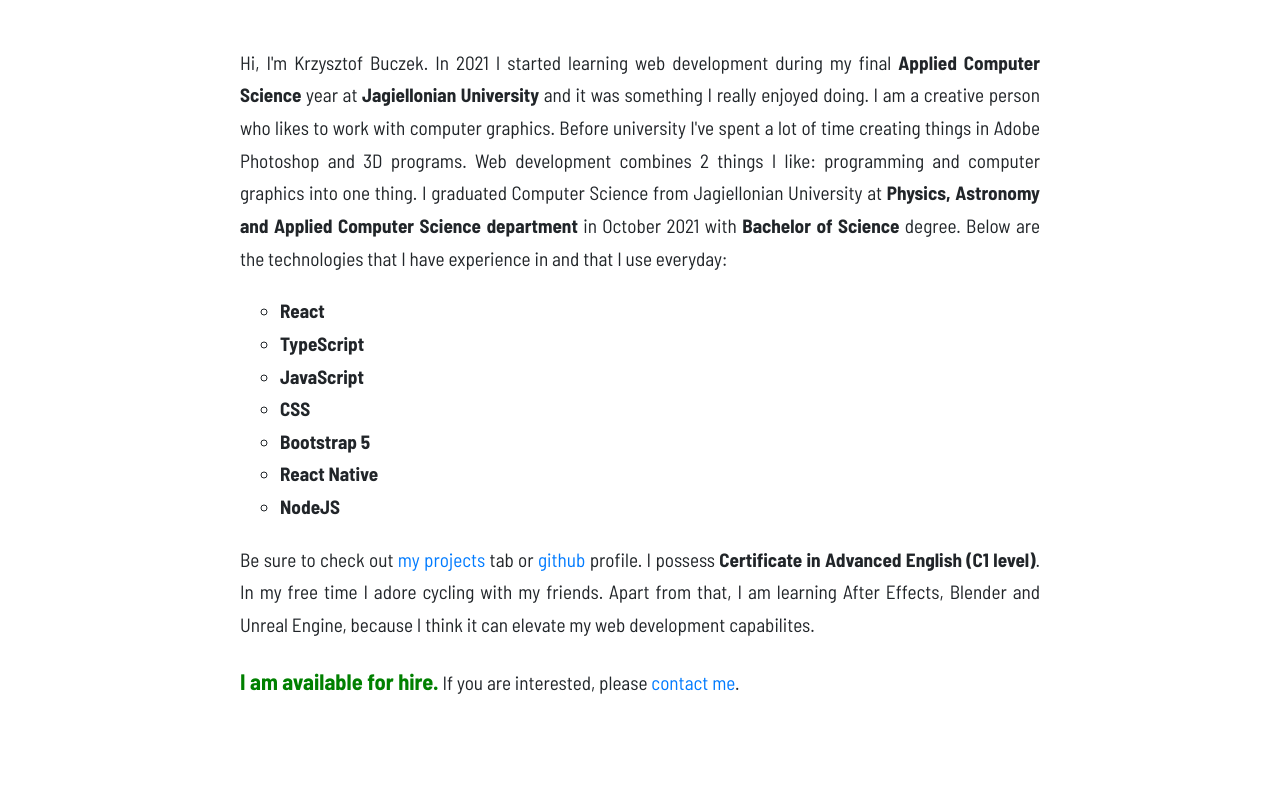
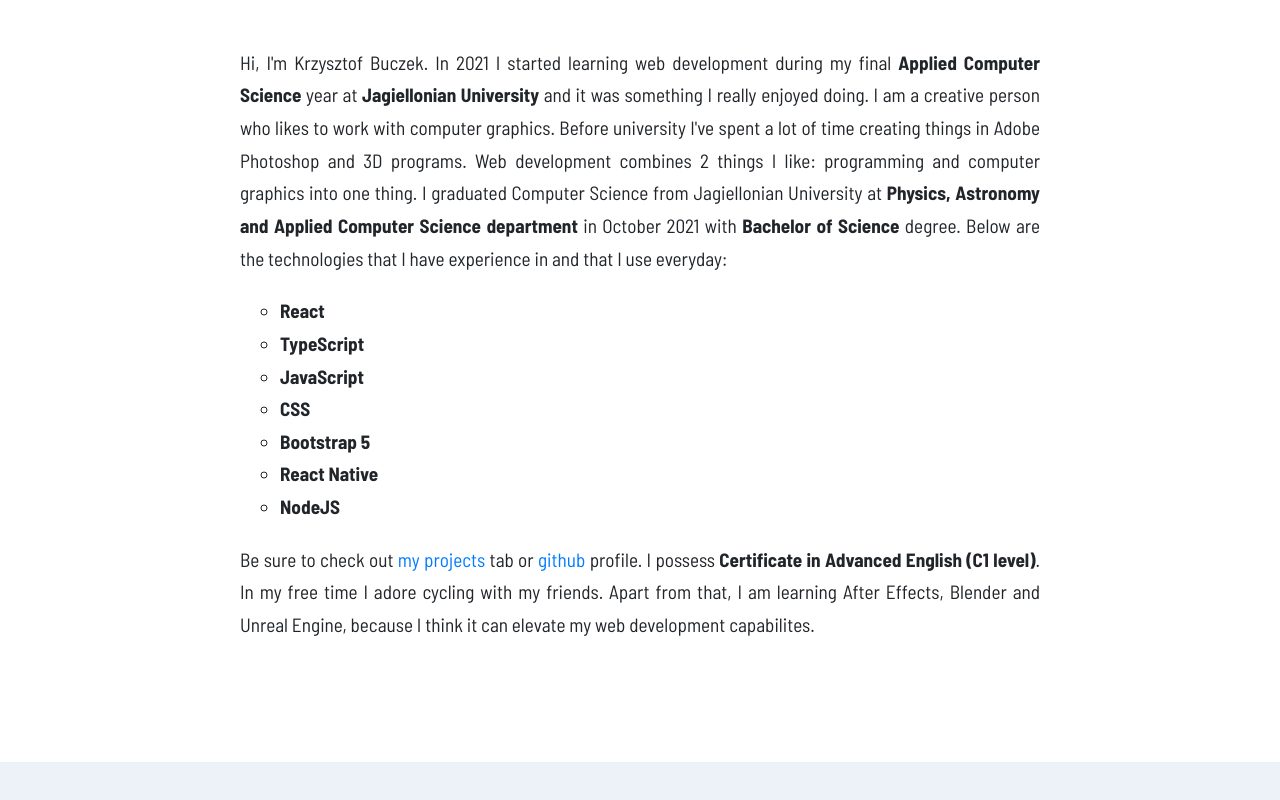
Before and after one commit to kbuczek/react-beginner-projects, a React (Create React App) app: page /about-me in a window 1280 px wide. Shown: the part 422-1222 px from the top of the page. After the commit the page ends 1184 px from the top, so only its background shows below. Built offline with nearby package versions, Linux system fonts and the light colour scheme.

Commit message:
about me

```diff
--- a/src/Projects/Home/pages/AboutMe.js
+++ b/src/Projects/Home/pages/AboutMe.js
@@ -42,8 +42,8 @@ const AboutMe = () => {
             am learning After Effects, Blender and Unreal Engine, because I
             think it can elevate my web development capabilites.{" "}
             <div className="about-me-contact">
-              <span className="about-me-hire">I am available for hire.</span> If
-              you are interested, please <Link to="/contact">contact me</Link>.
+              {/* <span className="about-me-hire">I am available for hire.</span> If */}
+              {/* you are interested, please <Link to="/contact">contact me</Link>. */}
             </div>
           </div>
         </article>
```
